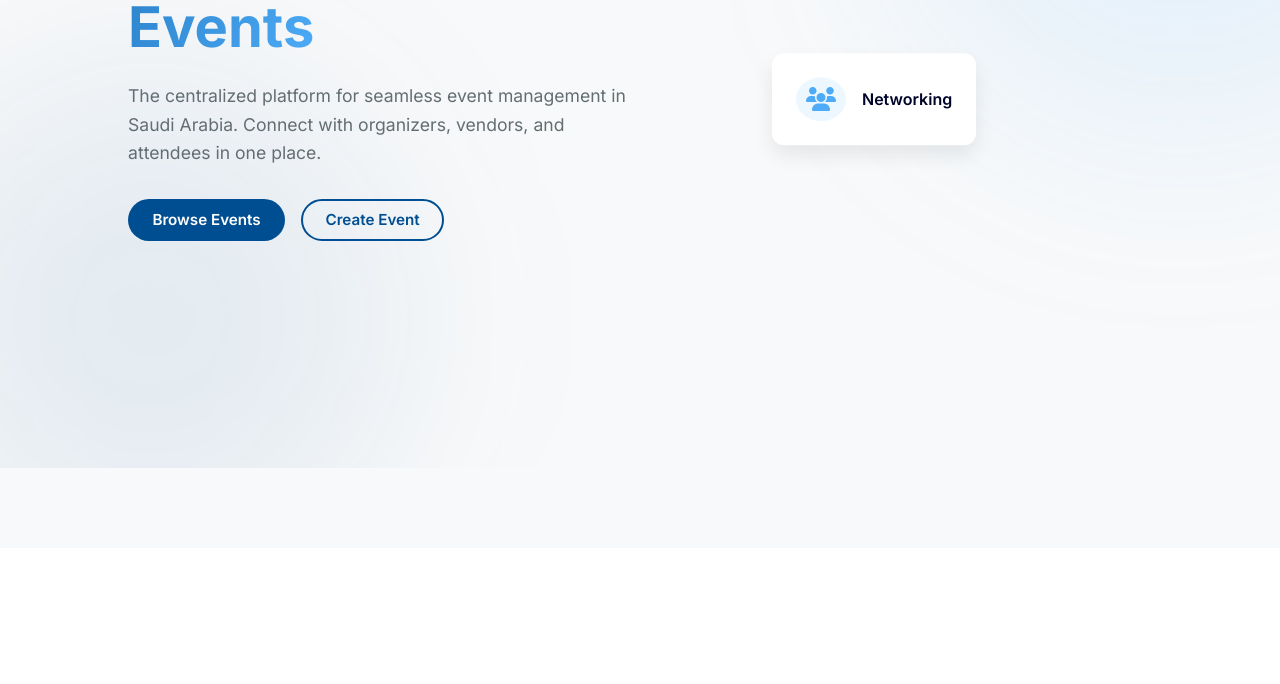
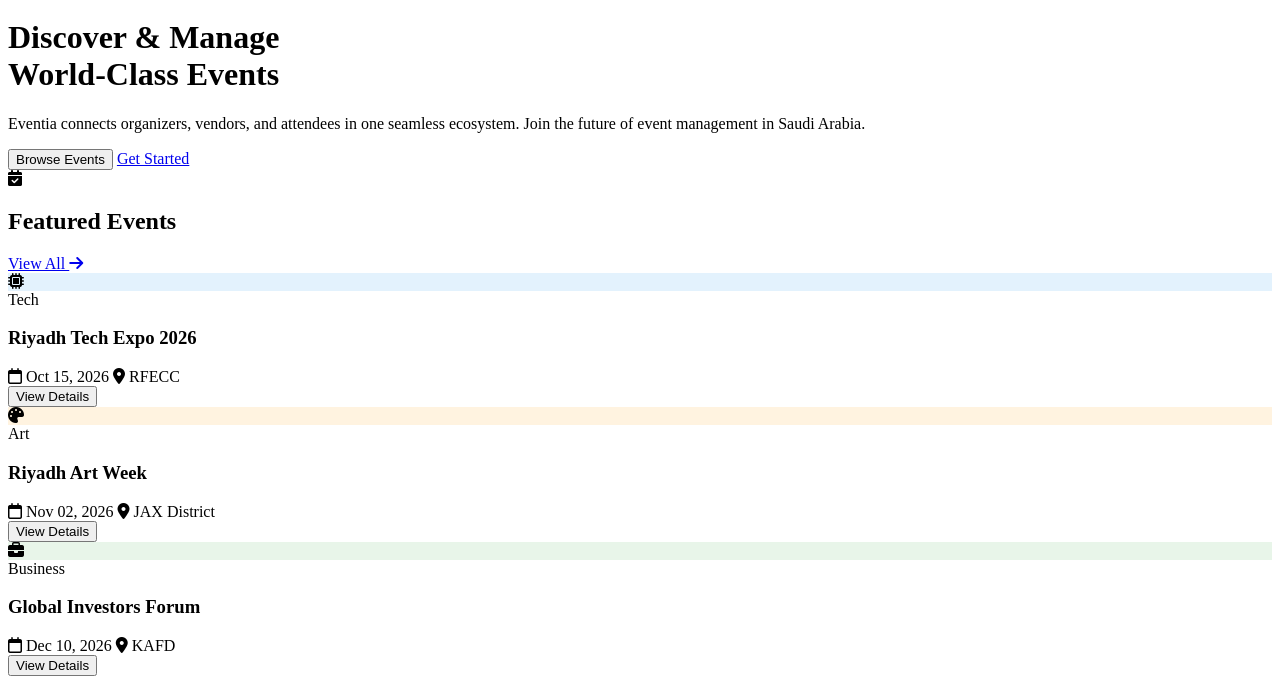
Before and after one commit to TurkiAlMuayli/Eventia_Software, a Django app: page / in a window 1280 px wide. Shown: the part 332-1016 px from the top of the page. Before the commit the page ends 800 px from the top, so only its background shows below. Run offline with Django 5.2, Linux system fonts and the light colour scheme.

Commit message:
frontend team edits

```diff
--- a/static/js/app.js
+++ b/static/js/app.js
@@ -0,0 +1,234 @@
+document.addEventListener('DOMContentLoaded', () => {
+
+    // --- Navigation & View Management ---
+    const heroBrowseBtn = document.getElementById('hero-browse-btn');
+    if (heroBrowseBtn) {
+        heroBrowseBtn.addEventListener('click', () => {
+            const grid = document.querySelector('.events-container');
+            if (grid) grid.scrollIntoView({ behavior: 'smooth' });
+        });
+    }
+
+    // --- Role Management (Login & Signup) ---
+    // Added 'name' attributes to match Django forms.py
+    const roleFields = {
+        ORGANIZER: `
+            <div class="input-group">
+                <label>Username</label>
+                <input type="text" name="username" placeholder="Choose a username" required>
+            </div>
+            <div class="input-group">
+                <label>Organization Name</label>
+                <input type="text" name="organization_name" placeholder="Company/Entity Name" required>
+            </div>
+            <div class="input-group">
+                <label>Phone Number</label>
+                <input type="tel" name="phone_number" placeholder="+966 5x xxx xxxx" required>
+            </div>
+            <div class="input-group">
+                <label>Email Address</label>
+                <input type="email" name="email" class="signup-email" placeholder="name@company.org" required>
+                <div class="error-message email-error">Please enter a valid email address</div>
+            </div>
+            <div class="input-group">
+                <label>Password</label>
+                <input type="password" name="password" class="signup-password" placeholder="Create a strong password" required>
+                <div class="password-policy-text">
+                    At least 8 chars, 1 uppercase, 1 lowercase, 1 number, 1 special char.
+                </div>
+                <div class="error-message password-strength-error"></div>
+            </div>
+            <div class="input-group">
+                <label>Confirm Password</label>
+                <input type="password" name="confirm_password" class="signup-confirm" placeholder="Repeat password" required>
+                <div class="error-message password-match-error">Passwords do not match</div>
+            </div>
+        `,
+        VENDOR: `
+            <div class="input-group">
+                <label>Username</label>
+                <input type="text" name="username" placeholder="Choose a username" required>
+            </div>
+            <div class="input-group">
+                <label>Service Type</label>
+                <select name="service_type" class="date-select" style="width: 100%;" required>
+                    <option value="Catering">Catering</option>
+                    <option value="Logistics">Logistics</option>
+                    <option value="AudioVisual">Audio/Visual</option>
+                    <option value="Security">Security</option>
+                    <option value="Decor">Decor & Design</option>
+                </select>
+            </div>
+             <div class="input-group">
+                <label>Phone Number</label>
+                <input type="tel" name="phone_number" placeholder="+966 5x xxx xxxx" required>
+            </div>
+            <div class="input-group">
+                <label>Email Address</label>
+                <input type="email" name="email" class="signup-email" placeholder="name@business.com" required>
+                <div class="error-message email-error">Please enter a valid email address</div>
+            </div>
+            <div class="input-group">
+                <label>Password</label>
+                <input type="password" name="password" class="signup-password" placeholder="Create a strong password" required>
+                <div class="password-policy-text">
+                    At least 8 chars, 1 uppercase, 1 lowercase, 1 number, 1 special char.
+                </div>
+                <div class="error-message password-strength-error"></div>
+            </div>
+            <div class="input-group">
+                <label>Confirm Password</label>
+                <input type="password" name="confirm_password" class="signup-confirm" placeholder="Repeat password" required>
+                <div class="error-message password-match-error">Passwords do not match</div>
+            </div>
+        `,
+        ATTENDEE: `
+            <div class="input-group">
+                <label>Username</label>
+                <input type="text" name="username" placeholder="Choose a username" required>
+            </div>
+            <div class="input-group">
+                <label>Date of Birth</label>
+                <input type="date" name="date_of_birth" class="date-input" style="width: 100%;" required>
+            </div>
+             <div class="input-group">
+                <label>Phone Number</label>
+                <input type="tel" name="phone_number" placeholder="+966 5x xxx xxxx" required>
+            </div>
+            <div class="input-group">
+                <label>Email Address</label>
+                <input type="email" name="email" class="signup-email" placeholder="yourname@example.com" required>
+                <div class="error-message email-error">Please enter a valid email address</div>
+            </div>
+             <div class="input-group">
+                <label>Password</label>
+                <input type="password" name="password" class="signup-password" placeholder="Create a strong password" required>
+                <div class="password-policy-text">
+                    At least 8 chars, 1 uppercase, 1 lowercase, 1 number, 1 special char.
+                </div>
+                <div class="error-message password-strength-error"></div>
+            </div>
+            <div class="input-group">
+                <label>Confirm Password</label>
+                <input type="password" name="confirm_password" class="signup-confirm" placeholder="Repeat password" required>
+                <div class="error-message password-match-error">Passwords do not match</div>
+            </div>
+        `
+    };
+
+    // Role Tab Switching
+    const roleTabs = document.querySelectorAll('.role-tab');
+    const signupDynamicContainer = document.getElementById('signup-dynamic-fields');
+    const currentRoleTexts = document.querySelectorAll('.current-role-text');
+    const roleInput = document.getElementById('role-input');
+
+    // Function to render fields
+    function renderFields(role) {
+        if (signupDynamicContainer && roleFields[role]) {
+            signupDynamicContainer.innerHTML = roleFields[role];
+        }
+    }
+
+    // Initialize Default View (Organizer) if on signup page
+    if (signupDynamicContainer) {
+        renderFields('ORGANIZER');
+    }
+
+    roleTabs.forEach(tab => {
+        tab.addEventListener('click', () => {
+            // Remove active class from siblings
+            tab.parentNode.querySelectorAll('.role-tab').forEach(t => t.classList.remove('active'));
+            tab.classList.add('active');
+
+            const role = tab.getAttribute('data-role'); // e.g., 'ORGANIZER'
+            const target = tab.getAttribute('data-target'); // 'login' or 'signup'
+
+            // Update Role Text on Buttons
+            currentRoleTexts.forEach(span => {
+                // Capitalize only first letter for display
+                const displayRole = role.charAt(0).toUpperCase() + role.slice(1).toLowerCase();
+                span.textContent = displayRole;
+            });
+
+            // If on Signup, switch inputs and update hidden field
+            if (target === 'signup') {
+                renderFields(role);
+                if (roleInput) {
+                    roleInput.value = role; // Update hidden input for Django
+                }
+            }
+        });
+    });
+
+    // --- Form Validation (Signup) ---
+    const signupForm = document.getElementById('signup-form');
+
+    if (signupForm) {
+        signupForm.addEventListener('submit', function (e) {
+
+            // Validate dynamically injected fields
+            const emailInput = signupDynamicContainer.querySelector('.signup-email');
+            const passwordInput = signupDynamicContainer.querySelector('.signup-password');
+            const confirmInput = signupDynamicContainer.querySelector('.signup-confirm');
+
+            let isValid = true;
+
+            // Reset Errors
+            const errorMessages = signupDynamicContainer.querySelectorAll('.error-message');
+            errorMessages.forEach(el => el.classList.remove('visible'));
+            const inputs = signupDynamicContainer.querySelectorAll('input');
+            inputs.forEach(el => el.classList.remove('input-error'));
+
+            // 1. Email Validation (Simple Regex)
+            if (emailInput) {
+                const emailRegex = /^[^\s@]+@[^\s@]+\.[^\s@]+$/;
+                if (!emailRegex.test(emailInput.value)) {
+                    const error = signupDynamicContainer.querySelector('.email-error');
+                    error.classList.add('visible');
+                    emailInput.classList.add('input-error');
+                    isValid = false;
+                }
+            }
+
+            // 2. Password Strength & Match
+            if (passwordInput && confirmInput) {
+                // Policy: Min 8, 1 Up, 1 Low, 1 Num, 1 Special
+                function checkStrength(password) {
+                    const errors = [];
+                    if (password.length < 8) errors.push("At least 8 characters");
+                    if (!/[A-Z]/.test(password)) errors.push("One uppercase letter");
+                    if (!/[a-z]/.test(password)) errors.push("One lowercase letter");
+                    if (!/[0-9]/.test(password)) errors.push("One number");
+                    // if (!/[^A-Za-z0-9]/.test(password)) errors.push("One special character");
+                    // Simplified for demo, add special char regex if strict
+                    return errors;
+                }
+
+                const pwd = passwordInput.value;
+                const confirm = confirmInput.value;
+                const strengthError = signupDynamicContainer.querySelector('.password-strength-error');
+                const matchError = signupDynamicContainer.querySelector('.password-match-error');
+
+                const strengthErrors = checkStrength(pwd);
+                if (strengthErrors.length > 0) {
+                    strengthError.textContent = "Password must include: " + strengthErrors.join(", ");
+                    strengthError.classList.add('visible');
+                    passwordInput.classList.add('input-error');
+                    isValid = false;
+                }
+
+                if (pwd !== confirm) {
+                    matchError.classList.add('visible');
+                    confirmInput.classList.add('input-error');
+                    isValid = false;
+                }
+            }
+
+            if (!isValid) {
+                e.preventDefault(); // Stop submission only if invalid
+            }
+            // If valid, let it submit to Django!
+        });
+    }
+
+});
--- a/templates/index.html
+++ b/templates/index.html
@@ -1,3 +1,4 @@
+{% load static %}
 <!DOCTYPE html>
 <html lang="en">
 
@@ -8,8 +9,7 @@
     <link rel="preconnect" href="https://fonts.googleapis.com">
     <link rel="preconnect" href="https://fonts.gstatic.com" crossorigin>
     <link href="https://fonts.googleapis.com/css2?family=Inter:wght@300;400;500;600;700&display=swap" rel="stylesheet">
-    {% load static %}
-    <link rel="stylesheet" href="{% static 'css/style.css' %}">
+    <link rel="stylesheet" href="{% static 'style.css' %}">
     <link rel="stylesheet" href="https://cdnjs.cloudflare.com/ajax/libs/font-awesome/6.4.0/css/all.min.css">
 </head>
 
@@ -17,54 +17,94 @@
 
     <nav class="navbar">
         <div class="container nav-container">
-            <a href="/" class="logo" id="nav-logo">
+            <a href="#" class="logo" id="nav-logo">
                 <img src="{% static 'assets/logo_fixed.png' %}" alt="Eventia Logo" class="logo-img">
             </a>
             <div class="nav-links">
-                <a href="/" class="btn-text" id="nav-home-btn">Home</a>
-
-                <div id="guest-nav-links" style="display: flex; gap: 1rem;">
-                    <a href="/login/" class="btn btn-outline" id="nav-login-btn">Log In</a>
-                    <a href="/signup/" class="btn btn-primary" id="nav-signup-btn">Sign Up</a>
-                </div>
-
-                <div id="user-nav-links" style="display: none; gap: 1rem; align-items: center;">
-                    <span id="user-greeting" style="font-weight: 600; font-size: 0.9rem;">Hello, User</span>
-                    <a href="#" class="btn btn-outline" id="nav-logout-btn">Log Out</a>
-                </div>
+                <a href="{% url 'index' %}" class="btn-text" id="nav-home-btn">Home</a>
+                <a href="{% url 'login' %}" class="btn btn-outline" id="nav-login-btn">Log In</a>
+                <a href="{% url 'signup' %}" class="btn btn-primary" id="nav-signup-btn">Sign Up</a>
             </div>
         </div>
     </nav>
 
-    <main class="main-content">
-        <div class="bg-shape shape-1"></div>
-        <div class="bg-shape shape-2"></div>
+    <header class="hero">
+        <div class="container hero-content">
+            <div class="hero-text">
+                <h1>Discover & Manage <br> <span class="highlight">World-Class Events</span></h1>
+                <p>Eventia connects organizers, vendors, and attendees in one seamless ecosystem. Join the future of event management in Saudi Arabia.</p>
+                <div class="hero-actions">
+                    <button class="btn btn-primary" id="hero-browse-btn">Browse Events</button>
+                    <a href="{% url 'signup' %}" class="btn btn-outline">Get Started</a>
+                </div>
+            </div>
+            <div class="hero-image">
+                <div class="hero-img-placeholder">
+                    <i class="fa-solid fa-calendar-check"></i>
+                </div>
+            </div>
+        </div>
+    </header>
 
-        <section id="guest-view" class="view-section active">
-            <div class="hero-section">
-                <div class="hero-text">
-                    <h1>Discover & Manage <br><span>Exceptional Events</span></h1>
-                    <p>The centralized platform for seamless event management in Saudi Arabia. Connect with organizers, vendors, and attendees in one place.</p>
-                    <div class="hero-buttons">
-                        <button class="btn btn-primary" id="hero-browse-btn">Browse Events</button>
-                        <a href="/signup/" class="btn btn-outline" id="hero-cta-btn">Create Event</a>
+    <section class="events-section">
+        <div class="container events-container">
+            <div class="section-header">
+                <h2>Featured Events</h2>
+                <a href="#" class="view-all">View All <i class="fa-solid fa-arrow-right"></i></a>
+            </div>
+
+            <div class="events-grid">
+                <div class="event-card">
+                    <div class="event-image" style="background-color: #e3f2fd;">
+                        <i class="fa-solid fa-microchip"></i>
+                    </div>
+                    <div class="event-details">
+                        <span class="event-badge">Tech</span>
+                        <h3>Riyadh Tech Expo 2026</h3>
+                        <div class="event-meta">
+                            <span><i class="fa-regular fa-calendar"></i> Oct 15, 2026</span>
+                            <span><i class="fa-solid fa-location-dot"></i> RFECC</span>
+                        </div>
+                        <button class="btn btn-sm btn-outline">View Details</button>
                     </div>
                 </div>
-                <div class="hero-image-placeholder">
-                    <div class="abstract-card card-1">
-                        <i class="fa-solid fa-calendar-star"></i>
-                        <span>Premium Events</span>
+
+                <div class="event-card">
+                    <div class="event-image" style="background-color: #fff3e0;">
+                        <i class="fa-solid fa-palette"></i>
                     </div>
-                    <div class="abstract-card card-2">
-                        <i class="fa-solid fa-users"></i>
-                        <span>Networking</span>
+                    <div class="event-details">
+                        <span class="event-badge">Art</span>
+                        <h3>Riyadh Art Week</h3>
+                        <div class="event-meta">
+                            <span><i class="fa-regular fa-calendar"></i> Nov 02, 2026</span>
+                            <span><i class="fa-solid fa-location-dot"></i> JAX District</span>
+                        </div>
+                        <button class="btn btn-sm btn-outline">View Details</button>
                     </div>
                 </div>
+
+                <div class="event-card">
+                    <div class="event-image" style="background-color: #e8f5e9;">
+                        <i class="fa-solid fa-briefcase"></i>
+                    </div>
+                    <div class="event-details">
+                        <span class="event-badge">Business</span>
+                        <h3>Global Investors Forum</h3>
+                        <div class="event-meta">
+                            <span><i class="fa-regular fa-calendar"></i> Dec 10, 2026</span>
+                            <span><i class="fa-solid fa-location-dot"></i> KAFD</span>
+                        </div>
+                        <button class="btn btn-sm btn-outline">View Details</button>
+                    </div>
+                </div>
+
             </div>
+        </div>
+    </section>
 
-            </section>
     </main>
 
-    <script src="{% static 'js/app.js' %}"></script>
+    <script src="{% static 'app.js' %}"></script>
 </body>
 </html>
```
Also changed, not shown: static/css/style.css (+49 -0 lines), templates/login.html (+43 -14 lines), templates/signup.html (+70 -83 lines).
